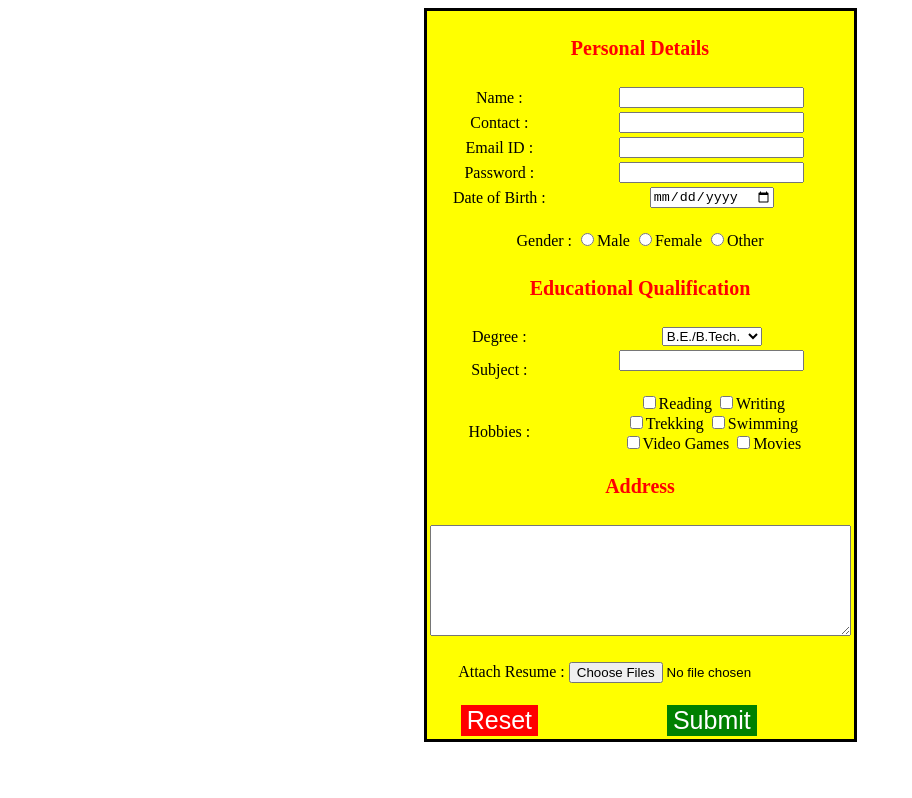
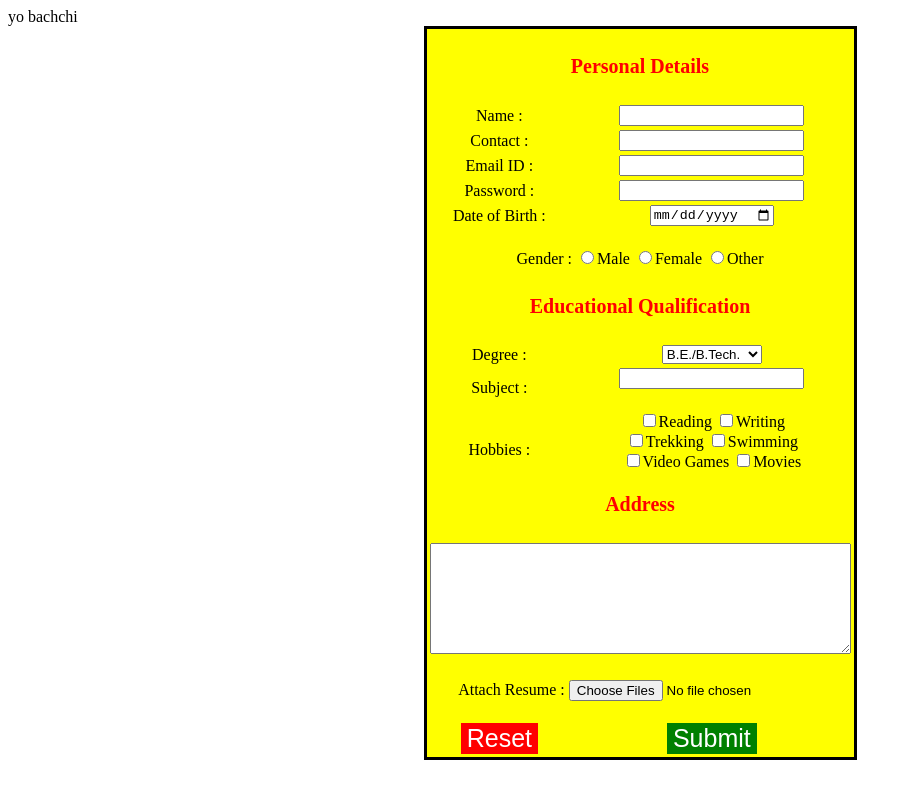
Before and after one commit to sanketmn26/form, a plain HTML site: page index.html in a window 1280 px wide. Shown: the whole page, without its empty margins (0-912 px from the left). Drawn offline with Linux system fonts and the light colour scheme.

Commit message:
test commit from vs code

```diff
--- a/index.html
+++ b/index.html
@@ -155,6 +155,7 @@
                 </tr>
             </form>
         </div>
+        yo bachchi
     </table>
 </body>
 
```
